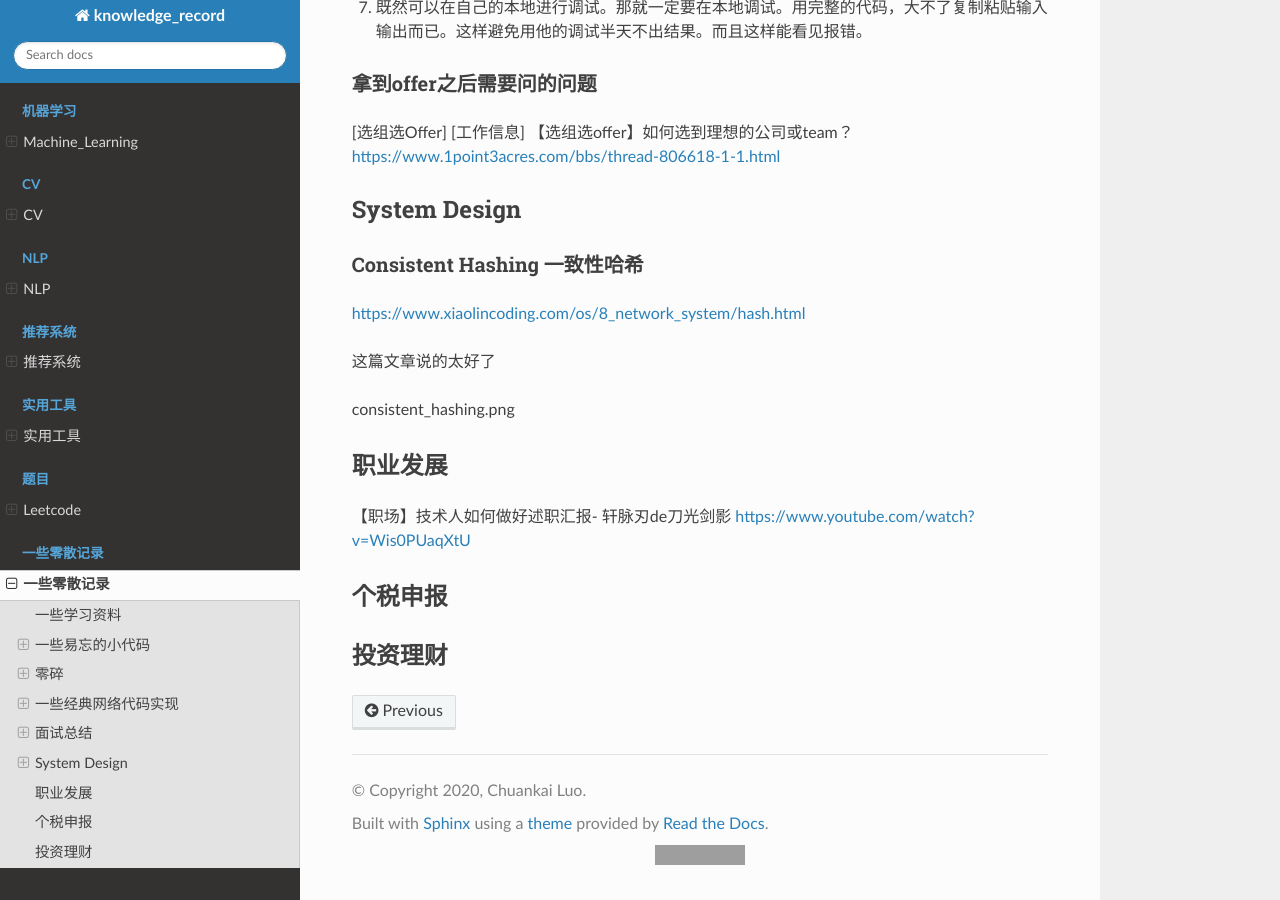
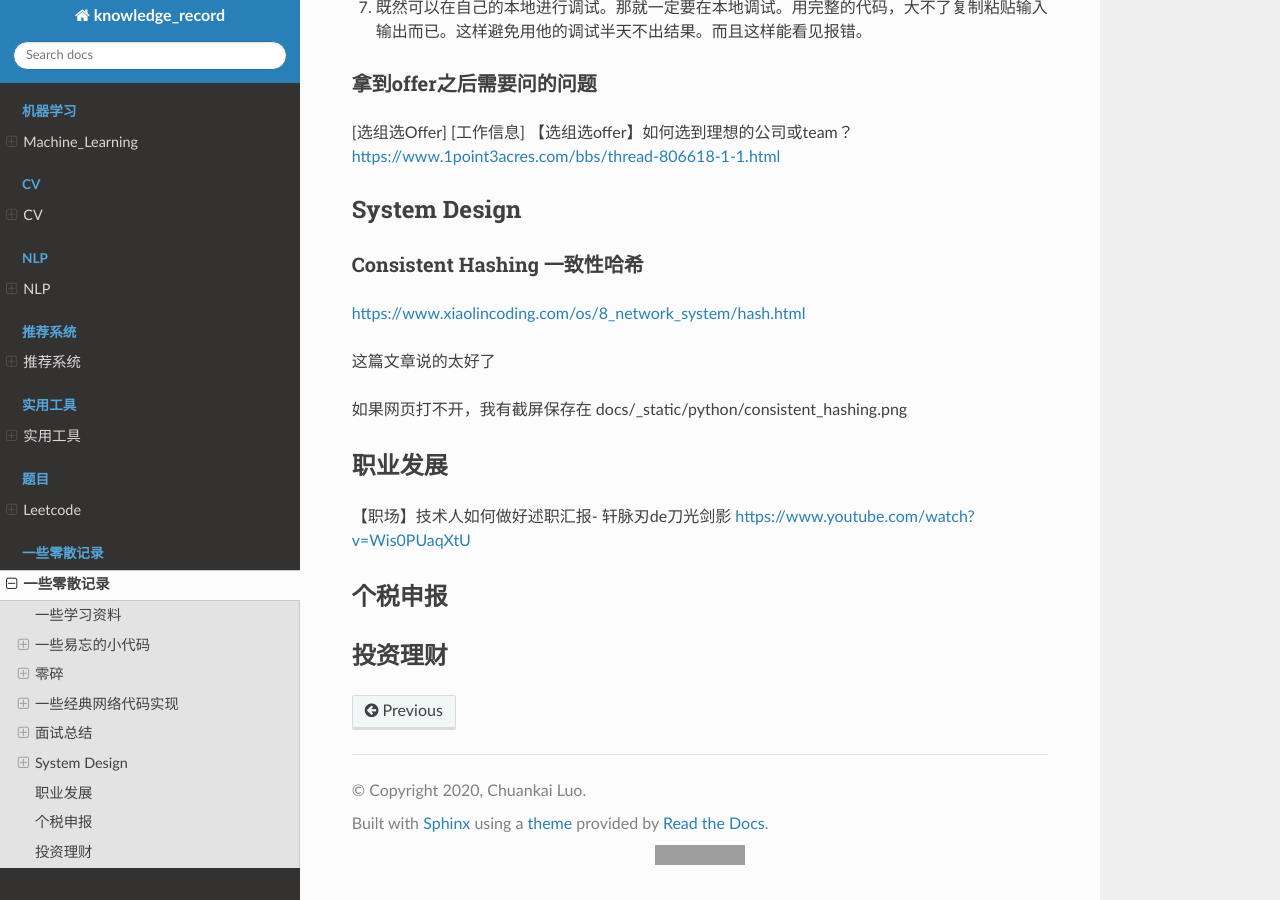
Before and after one commit to luochuankai-JHU/knowledge_record, a Sphinx documentation site: the page built from docs/python/python.rst, in a window 1280 px wide and 900 px high, scrolled down 20946 px. Built offline with Sphinx 7.4.7 and the Read the Docs theme 2.0.0, drawn with Linux system fonts in a browser that asks for light colours; grey boxes are pictures that could not be loaded.

Commit message:
system design consistent_hashing

```diff
--- a/docs/python/python.rst
+++ b/docs/python/python.rst
@@ -817,7 +817,7 @@ https://www.xiaolincoding.com/os/8_network_system/hash.html
 
 这篇文章说的太好了
 
-consistent_hashing.png
+如果网页打不开，我有截屏保存在 docs/_static/python/consistent_hashing.png
 
 职业发展
 ==================
```
